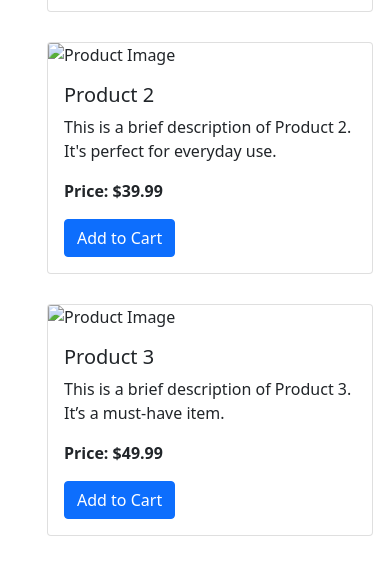
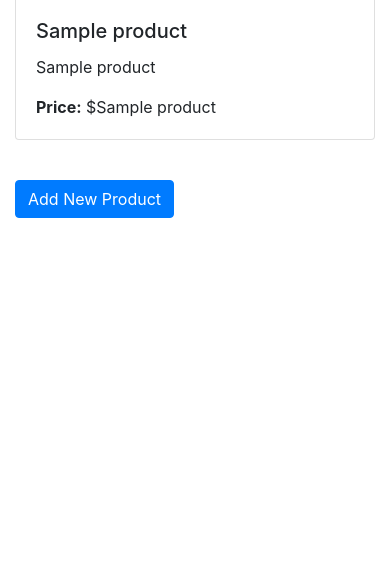
Before and after one commit to bvpipare18/prime-was-cat, a Flask app: page /products in a window 390 px wide. Shown: the part 296-867 px from the top of the page. After the commit the page ends 514 px from the top, so only its background shows below. Run offline with Flask 3, Linux system fonts and the light colour scheme; a database or web service that is not in the repository returns one stand-in record (values such as "Sample title"); some libraries are stand-ins or nearby versions.

Commit message:
PWC-11: add a add_product api to add the product details

```diff
--- a/app.py
+++ b/app.py
@@ -185,30 +185,50 @@ def send_reset_link(email, reset_link):
     msg.body = f'Click the following link to reset your password: {reset_link}'
     mail.send(msg)
 
-@app.route('/products')
+@app.route('/products', methods=['GET'])
 def products():
-    # Sample product data (you can replace this with data from your database or an API)
-    products = [
-        {
-            'title': 'Product 1',
-            'price': 19.99,
-            'description': 'This is a great product that you will love.',
-            'image_url': 'https://source.unsplash.com/random/300x200/?product,1'
-        },
-        {
-            'title': 'Product 2',
-            'price': 29.99,
-            'description': 'An amazing product for an amazing price.',
-            'image_url': 'https://source.unsplash.com/random/300x200/?product,2'
-        },
-        {
-            'title': 'Product 3',
-            'price': 39.99,
-            'description': 'The best product you can find on the market.',
-            'image_url': 'https://source.unsplash.com/random/300x200/?product,3'
-        }
-    ]
+    conn = get_db_connection()
+    cur = conn.cursor()
+
+    # Fetch all products from the database
+    cur.execute("SELECT * FROM products")
+    products = cur.fetchall()  # Fetch all product rows
+
+    cur.close()
+    conn.close()
+
     return render_template('product.html', products=products)
+
+
+@app.route('/add_product', methods=['GET', 'POST'])
+def add_product():
+    if request.method == 'POST':
+        # Get product details from the form
+        name = request.form['name']
+        description = request.form['description']
+        price = request.form['price']
+        image_url = request.form['image_url']
+
+        # Connect to the database and insert the product
+        conn = get_db_connection()
+        cur = conn.cursor()
+
+        try:
+            cur.execute("INSERT INTO products (name, description, price, image_url) VALUES (%s, %s, %s, %s)",
+                        (name, description, price, image_url))
+            conn.commit()
+            flash('Product added successfully!', 'success')  # Flash success message
+        except Exception as e:
+            conn.rollback()  # Rollback in case of error
+            flash('Failed to add product. Please try again.', 'error')  # Flash error message
+        finally:
+            cur.close()
+            conn.close()
+
+        return redirect(url_for('products'))  # Redirect to the products page after adding
+
+    return render_template('add_product.html')  # Render the form on GET request
+
 
 if __name__ == '__main__':
     app.run(debug=True, port=5001)
--- a/templates/product.html
+++ b/templates/product.html
@@ -1,64 +1,37 @@
+<!-- templates/products.html -->
+
 <!DOCTYPE html>
 <html lang="en">
 <head>
     <meta charset="UTF-8">
     <meta name="viewport" content="width=device-width, initial-scale=1.0">
     <title>Product Catalog</title>
-    <link rel="stylesheet" href="https://cdnjs.cloudflare.com/ajax/libs/bootstrap/5.1.3/css/bootstrap.min.css">
-    <style>
-        body {
-            padding: 20px;
-        }
-        .product-card {
-            margin: 15px;
-        }
-    </style>
+    <!-- Include Bootstrap CSS -->
+    <link href="https://stackpath.bootstrapcdn.com/bootstrap/4.5.2/css/bootstrap.min.css" rel="stylesheet">
 </head>
 <body>
-    <div class="container">
-        <h1 class="text-center">Product Catalog</h1>
+    <div class="container mt-5">
+        <h2 class="text-center">Product Catalog</h2>
         <div class="row">
-            <!-- Sample Product 1 -->
-            <div class="col-md-4 product-card">
-                <div class="card">
-                    <img src="https://via.placeholder.com/300" class="card-img-top" alt="Product Image">
+            {% for product in products %}
+            <div class="col-md-4 mb-4">
+                <div class="card h-100">
+                    <img src="{{ product[4] }}" class="card-img-top" alt="{{ product[1] }}" style="height: 200px; object-fit: cover;">
                     <div class="card-body">
-                        <h5 class="card-title">Product 1</h5>
-                        <p class="card-text">This is a brief description of Product 1. It's great for various purposes.</p>
-                        <p class="card-text"><strong>Price: $29.99</strong></p>
-                        <a href="#" class="btn btn-primary">Add to Cart</a>
+                        <h5 class="card-title">{{ product[1] }}</h5> <!-- Product Name -->
+                        <p class="card-text">{{ product[2] }}</p> <!-- Product Description -->
+                        <p class="card-text"><strong>Price:</strong> ${{ product[3] }}</p> <!-- Product Price -->
                     </div>
                 </div>
             </div>
-
-            <!-- Sample Product 2 -->
-            <div class="col-md-4 product-card">
-                <div class="card">
-                    <img src="https://via.placeholder.com/300" class="card-img-top" alt="Product Image">
-                    <div class="card-body">
-                        <h5 class="card-title">Product 2</h5>
-                        <p class="card-text">This is a brief description of Product 2. It's perfect for everyday use.</p>
-                        <p class="card-text"><strong>Price: $39.99</strong></p>
-                        <a href="#" class="btn btn-primary">Add to Cart</a>
-                    </div>
-                </div>
-            </div>
-
-            <!-- Sample Product 3 -->
-            <div class="col-md-4 product-card">
-                <div class="card">
-                    <img src="https://via.placeholder.com/300" class="card-img-top" alt="Product Image">
-                    <div class="card-body">
-                        <h5 class="card-title">Product 3</h5>
-                        <p class="card-text">This is a brief description of Product 3. It’s a must-have item.</p>
-                        <p class="card-text"><strong>Price: $49.99</strong></p>
-                        <a href="#" class="btn btn-primary">Add to Cart</a>
-                    </div>
-                </div>
-            </div>
+            {% endfor %}
         </div>
+        <a href="{{ url_for('add_product') }}" class="btn btn-primary mt-3">Add New Product</a>
     </div>
 
-    <script src="https://cdnjs.cloudflare.com/ajax/libs/bootstrap/5.1.3/js/bootstrap.bundle.min.js"></script>
+    <!-- Include Bootstrap JS and dependencies -->
+    <script src="https://code.jquery.com/jquery-3.5.1.slim.min.js"></script>
+    <script src="https://cdn.jsdelivr.net/npm/@popperjs/core@2.0.11/dist/umd/popper.min.js"></script>
+    <script src="https://stackpath.bootstrapcdn.com/bootstrap/4.5.2/js/bootstrap.min.js"></script>
 </body>
 </html>
```
Also changed, not shown: templates/add_product.html (added, +80 -0 lines).
